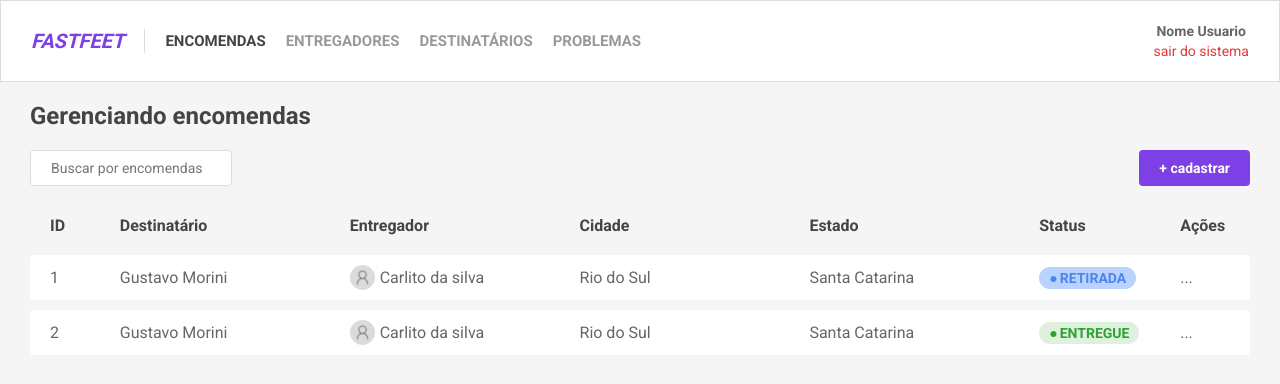
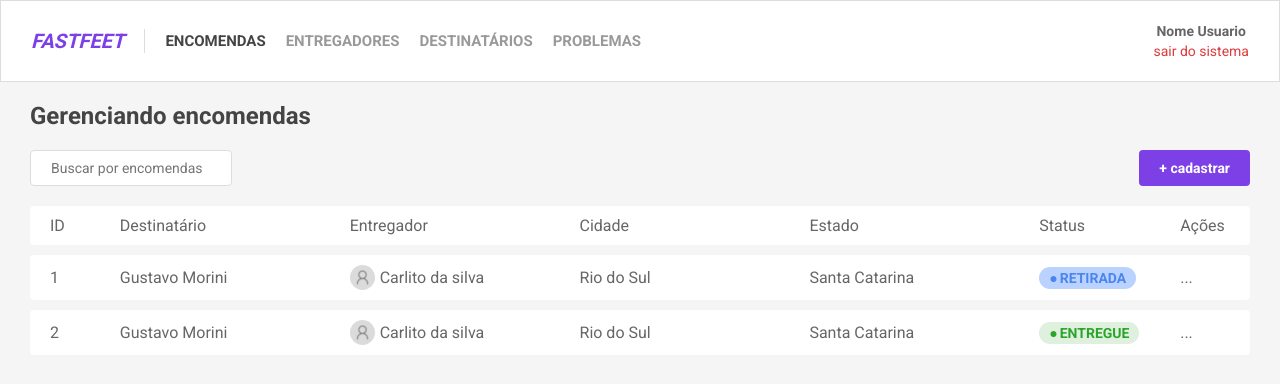
Before and after one commit to gusmorini/fastfeet_web, a React (Create React App) app: page /dashboard in a window 1280 px wide. Shown: the top 384 px of the page. Built offline with nearby package versions, Linux system fonts and the light colour scheme.

Commit message:
Components

```diff
--- /dev/null
+++ b/src/components/Button.js
@@ -0,0 +1,22 @@
+import React from "react";
+import styled from "styled-components";
+import { Link } from "react-router-dom";
+import { darken } from "polished";
+
+export default function Button(props) {
+  return <FastButton {...props}>{props.children}</FastButton>;
+}
+
+const FastButton = styled(Link)`
+  background: #7d40e7;
+  border: 0;
+  border-radius: 4px;
+  color: #fff;
+  font-weight: bold;
+  padding: 10px 20px;
+  transition: 0.5s;
+
+  &:hover {
+    background: ${darken(0.05, "#7d40e7")};
+  }
+`;
--- /dev/null
+++ b/src/components/List.js
@@ -0,0 +1,112 @@
+import React from "react";
+import styled, { css } from "styled-components";
+
+export function ListContainer({ children }) {
+  return <ListContainerContant>{children}</ListContainerContant>;
+}
+
+export function ListRow({ children }) {
+  return <ListRowContent>{children}</ListRowContent>;
+}
+
+export function ListItem(props) {
+  return <ListItemContent {...props}>{props.children}</ListItemContent>;
+}
+
+export function ListAvatar(props) {
+  return <Avatar {...props}>{props.children}</Avatar>;
+}
+
+export function Status(props) {
+  return <StatusContent {...props}>{props.children}</StatusContent>;
+}
+
+const ListContainerContant = styled.ul``;
+
+const ListRowContent = styled.li`
+  display: flex;
+  justify-content: space-between;
+  align-items: center;
+
+  background: #ffffff;
+  border-radius: 4px;
+  border: 0;
+  padding: 10px;
+  color: #666666;
+  font-size: 16px;
+  margin-bottom: 10px;
+
+  ${props =>
+    props.title &&
+    css`
+      font-weight: bold;
+      background: none;
+      color: #444444;
+    `}
+`;
+
+const ListItemContent = styled.span`
+  width: 100%;
+  text-align: left;
+  padding: 0 10px;
+
+  display: flex;
+  align-items: center;
+
+  ${props =>
+    props.size &&
+    css`
+      width: ${props.size + "px"};
+    `}
+
+  ${props =>
+    props.align &&
+    css`
+      text-align: ${props.align};
+    `}
+`;
+
+const Avatar = styled.img`
+  border-radius: 50%;
+  width: 25px;
+  height: 25px;
+  margin-right: 5px;
+`;
+
+const StatusContent = styled.span`
+  font-weight: bold;
+  font-size: 14px;
+  border-radius: 20px;
+  padding: 3px 10px;
+  text-transform: uppercase;
+  display: block;
+
+  &::before {
+    content: "●";
+    margin-right: 2px;
+  }
+
+  color: #c1bc35;
+  background: #f0f0df;
+
+  ${props =>
+    props.type === "entregue" &&
+    css`
+      color: #2ca42b;
+      background: #dff0df;
+    `};
+
+  ${props =>
+    props.type === "cancelada" &&
+    css`
+      color: #de3b3b;
+      background: #fab0b0;
+    `};
+
+  ${props =>
+    props.type === "retirada" &&
+    css`
+      color: #4d85ee;
+      background: #bad2ff;
+    `};
+`;
--- /dev/null
+++ b/src/components/SearchInput.js
@@ -0,0 +1,14 @@
+import React from "react";
+import styled from "styled-components";
+
+export default function SearchInput(props) {
+  return <Search {...props}>{props.children}</Search>;
+}
+
+const Search = styled.input`
+  font-size: 14px;
+  color: #999999;
+  border: 1px solid #dddddd;
+  border-radius: 4px;
+  padding: 0 20px;
+`;
--- /dev/null
+++ b/src/components/SubMenu.js
@@ -0,0 +1,12 @@
+import React from "react";
+import styled from "styled-components";
+
+export function SubMenu({ children }) {
+  return <Container>{children}</Container>;
+}
+
+const Container = styled.div`
+  display: flex;
+  justify-content: space-between;
+  margin-bottom: 20px;
+`;
--- /dev/null
+++ b/src/components/Title.js
@@ -0,0 +1,12 @@
+import React from "react";
+import styled from "styled-components";
+
+export default function Title({ children }) {
+  return <H1>{children}</H1>;
+}
+
+const H1 = styled.h1`
+  font-size: 24px;
+  color: #444444;
+  margin-bottom: 20px;
+`;
--- a/src/pages/Dashboard/index.js
+++ b/src/pages/Dashboard/index.js
@@ -3,6 +3,18 @@
 import { darken, lighten } from "polished";
 
 import { Link } from "react-router-dom";
+
+import {
+  ListContainer,
+  ListRow,
+  ListItem,
+  ListAvatar,
+  Status
+} from "../../components/List";
+import { SubMenu } from "../../components/SubMenu";
+import Title from "../../components/Title";
+import Button from "../../components/Button";
+import SearchInput from "../../components/SearchInput";
 
 const orders = [
   {
@@ -52,20 +64,20 @@
         <Button to="/">+ cadastrar</Button>
       </SubMenu>
 
-      <ListaEncomendas>
-        <ListaRow title>
-          <ListaItem size="300"> ID</ListaItem>
-          <ListaItem>Destinatário</ListaItem>
-          <ListaItem>Entregador</ListaItem>
-          <ListaItem>Cidade</ListaItem>
-          <ListaItem>Estado</ListaItem>
-          <ListaItem size="700" align="center">
+      <ListContainer>
+        <ListRow title>
+          <ListItem size="300"> ID</ListItem>
+          <ListItem>Destinatário</ListItem>
+          <ListItem>Entregador</ListItem>
+          <ListItem>Cidade</ListItem>
+          <ListItem>Estado</ListItem>
+          <ListItem size="700" align="center">
             Status
-          </ListaItem>
-          <ListaItem size="300" align="right">
+          </ListItem>
+          <ListItem size="300" align="right">
             Ações
-          </ListaItem>
-        </ListaRow>
+          </ListItem>
+        </ListRow>
 
         {orders.length > 0 &&
           orders.map(order => {
@@ -80,155 +92,25 @@
             }
 
             return (
-              <ListaRow>
-                <ListaItem size="300">{order.id}</ListaItem>
-                <ListaItem>{order.recipient.name}</ListaItem>
-                <ListaItem>
-                  <ListaAvatar src="/img/default-avatar.jpg"></ListaAvatar>
+              <ListRow>
+                <ListItem size="300">{order.id}</ListItem>
+                <ListItem>{order.recipient.name}</ListItem>
+                <ListItem>
+                  <ListAvatar src="/img/default-avatar.jpg"></ListAvatar>
                   {order.deliveryman.name}
-                </ListaItem>
-                <ListaItem>Rio do Sul</ListaItem>
-                <ListaItem>Santa Catarina</ListaItem>
-                <ListaItem size="700" align="center">
+                </ListItem>
+                <ListItem>Rio do Sul</ListItem>
+                <ListItem>Santa Catarina</ListItem>
+                <ListItem size="700" align="center">
                   <Status type={status}>{status}</Status>
-                </ListaItem>
-                <ListaItem size="300" align="center">
+                </ListItem>
+                <ListItem size="300" align="center">
                   ...
-                </ListaItem>
-              </ListaRow>
+                </ListItem>
+              </ListRow>
             );
           })}
-      </ListaEncomendas>
+      </ListContainer>
     </>
   );
 }
-
-/** estilos */
-
-const Title = styled.h1`
-  font-size: 24px;
-  color: #444444;
-  margin-bottom: 20px;
-`;
-
-const SubMenu = styled.div`
-  display: flex;
-  justify-content: space-between;
-  margin-bottom: 20px;
-`;
-
-const Button = styled(Link)`
-  background: #7d40e7;
-  border: 0;
-  border-radius: 4px;
-  color: #fff;
-  font-weight: bold;
-  padding: 10px 20px;
-  transition: 0.5s;
-
-  &:hover {
-    background: ${darken(0.05, "#7d40e7")};
-  }
-`;
-
-const SearchInput = styled.input`
-  font-size: 14px;
-  color: #999999;
-  border: 1px solid #dddddd;
-  border-radius: 4px;
-  padding: 0 20px;
-`;
-
-const ListaEncomendas = styled.ul``;
-
-const ListaAvatar = styled.img`
-  border-radius: 50%;
-  width: 25px;
-  height: 25px;
-  margin-right: 5px;
-`;
-
-const ListaRow = styled.li`
-  /* display: grid;
-  grid-gap: 20px;
-  grid-template-columns: repeat(7, 1fr); */
-
-  display: flex;
-  justify-content: space-between;
-  align-items: center;
-
-  background: #ffffff;
-  border-radius: 4px;
-  border: 0;
-  padding: 10px;
-  color: #666666;
-  font-size: 16px;
-  margin-bottom: 10px;
-
-  ${props =>
-    props.title &&
-    css`
-      font-weight: bold;
-      background: none;
-      color: #444444;
-    `}
-`;
-
-const ListaItem = styled.span`
-  width: 100%;
-  text-align: left;
-  padding: 0 10px;
-
-  display: flex;
-  align-items: center;
-
-  ${props =>
-    props.size &&
-    css`
-      width: ${props.size + "px"};
-    `}
-
-  ${props =>
-    props.align &&
-    css`
-      text-align: ${props.align};
-    `}
-`;
-
-const Status = styled.span`
-  font-weight: bold;
-  font-size: 14px;
-  border-radius: 20px;
-  padding: 3px 10px;
-  text-transform: uppercase;
-  display: block;
-
-  &::before {
-    content: "●";
-    margin-right: 2px;
-  }
-
-  color: #c1bc35;
-  background: #f0f0df;
-
-  ${props =>
-    props.type === "entregue" &&
-    css`
-      color: #2ca42b;
-      background: #dff0df;
-    `};
-
-  ${props =>
-    props.type === "cancelada" &&
-    css`
-      color: #de3b3b;
-      background: #fab0b0;
-    `};
-
-  ${props =>
-    props.type === "retirada" &&
-    css`
-      color: #4d85ee;
-      background: #bad2ff;
-    `};
-`;
```
